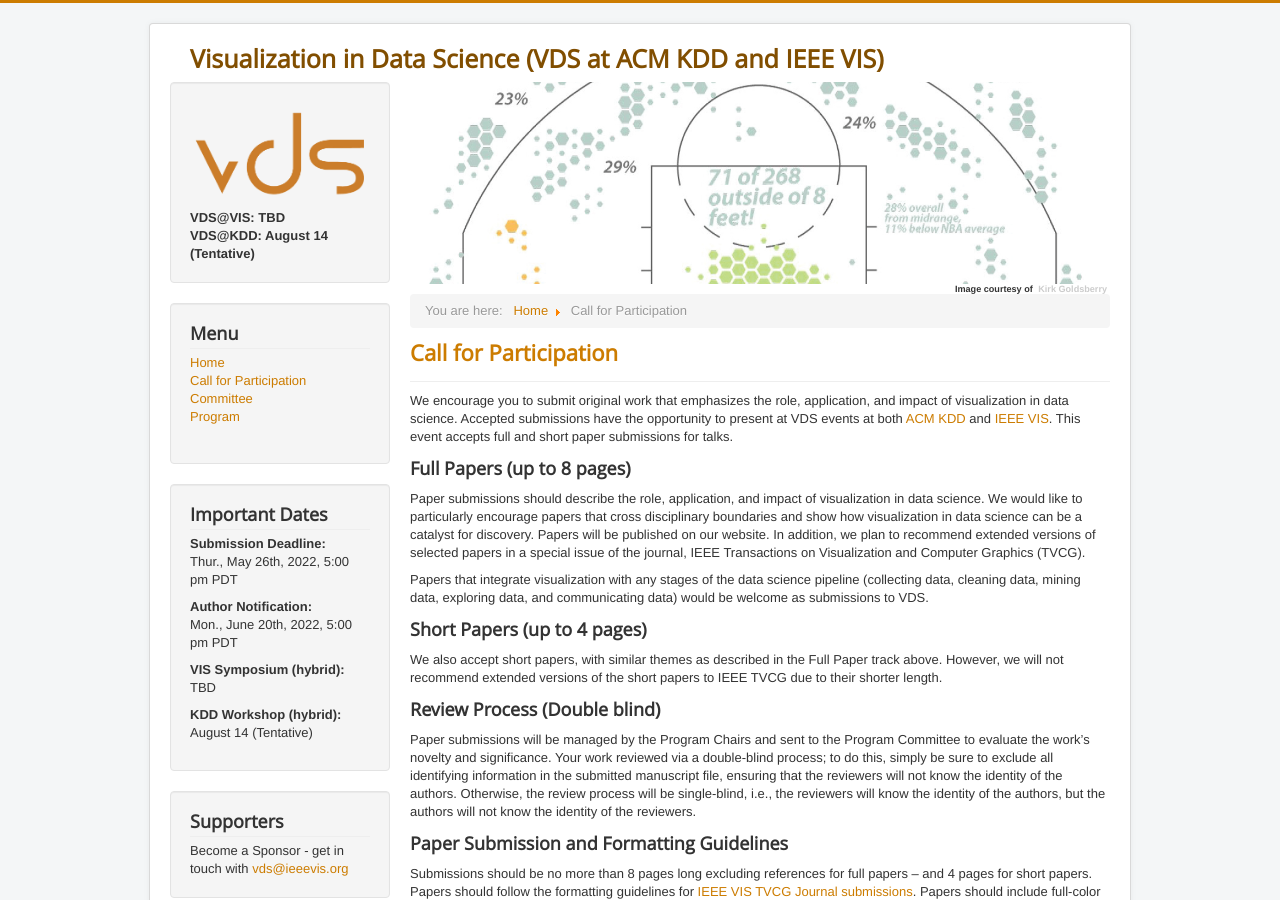
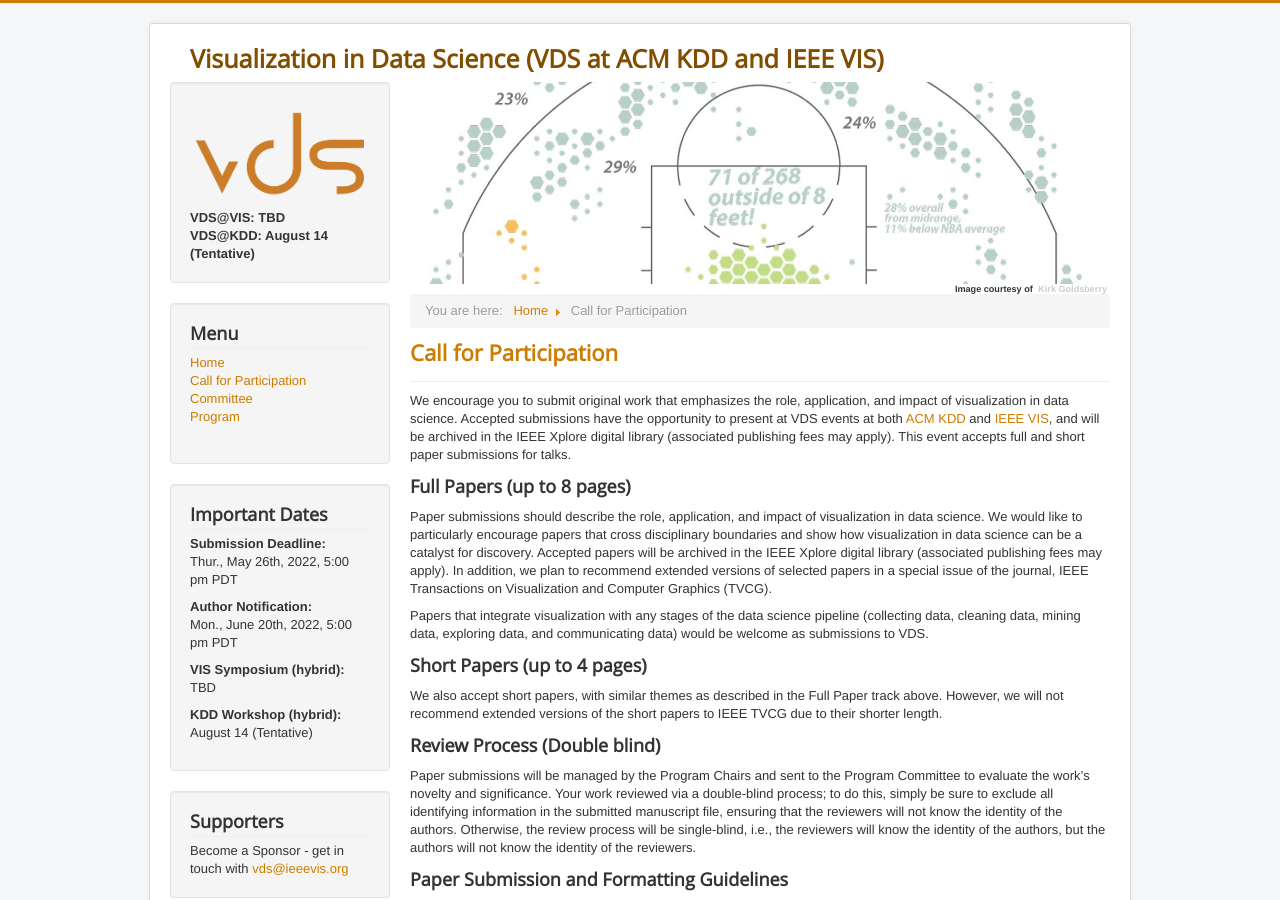
Before and after one commit to visualdatascience/2022, a Jekyll site: the page built from cfp.md, in a window 1280 px wide and 900 px high. Built offline with Jekyll 4.4.1, drawn with Linux system fonts in a browser that asks for light colours.

Commit message:
Update cfp.md

```diff
--- a/cfp.md
+++ b/cfp.md
@@ -4,11 +4,11 @@ title: Call for Participation
 permalink: /cfp/
 ---
 
-We encourage you to submit original work that emphasizes the role, application, and impact of visualization in data science. Accepted submissions have the opportunity to present at VDS events at both [ACM KDD](https://www.kdd.org/kdd2022/) and [IEEE VIS](http://ieeevis.org/year/2022/welcome).  This event accepts full and short paper submissions for talks.
+We encourage you to submit original work that emphasizes the role, application, and impact of visualization in data science. Accepted submissions have the opportunity to present at VDS events at both [ACM KDD](https://www.kdd.org/kdd2022/) and [IEEE VIS](http://ieeevis.org/year/2022/welcome), and will be archived in the IEEE Xplore digital library (associated publishing fees may apply).  This event accepts full and short paper submissions for talks.
 
 ### Full Papers (up to 8 pages)
 
-Paper submissions should describe the role, application, and impact of visualization in data science. We would like to particularly encourage papers that cross disciplinary boundaries and show how visualization in data science can be a catalyst for discovery. Papers will be published on our website.  In addition, we plan to recommend extended versions of selected papers in a special issue of the journal, IEEE Transactions on Visualization and Computer Graphics (TVCG).
+Paper submissions should describe the role, application, and impact of visualization in data science. We would like to particularly encourage papers that cross disciplinary boundaries and show how visualization in data science can be a catalyst for discovery. Accepted papers will be archived in the IEEE Xplore digital library (associated publishing fees may apply).  In addition, we plan to recommend extended versions of selected papers in a special issue of the journal, IEEE Transactions on Visualization and Computer Graphics (TVCG).
 
 Papers that integrate visualization with any stages of the data science pipeline (collecting data, cleaning data, mining data, exploring data, and communicating data) would be welcome as submissions to VDS.
 
```
